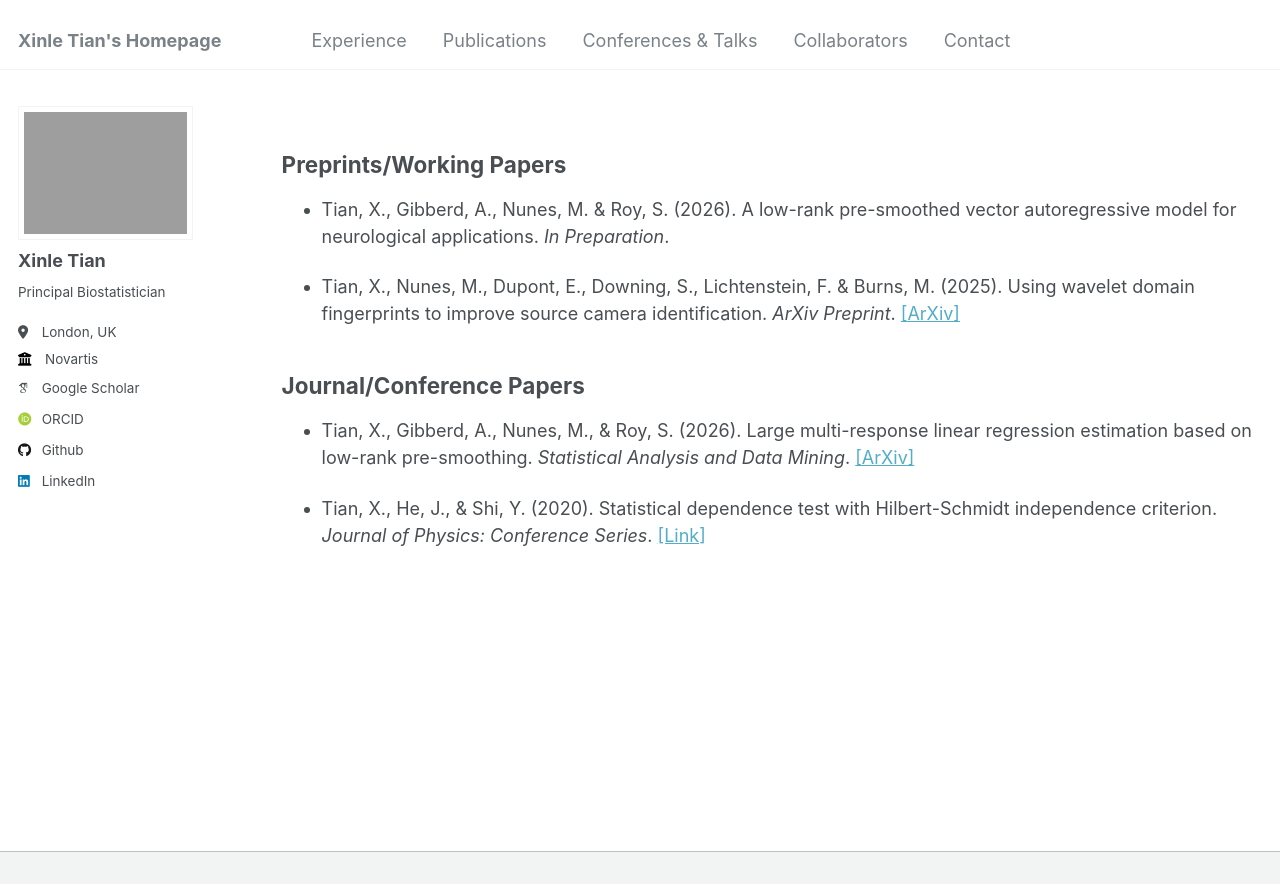
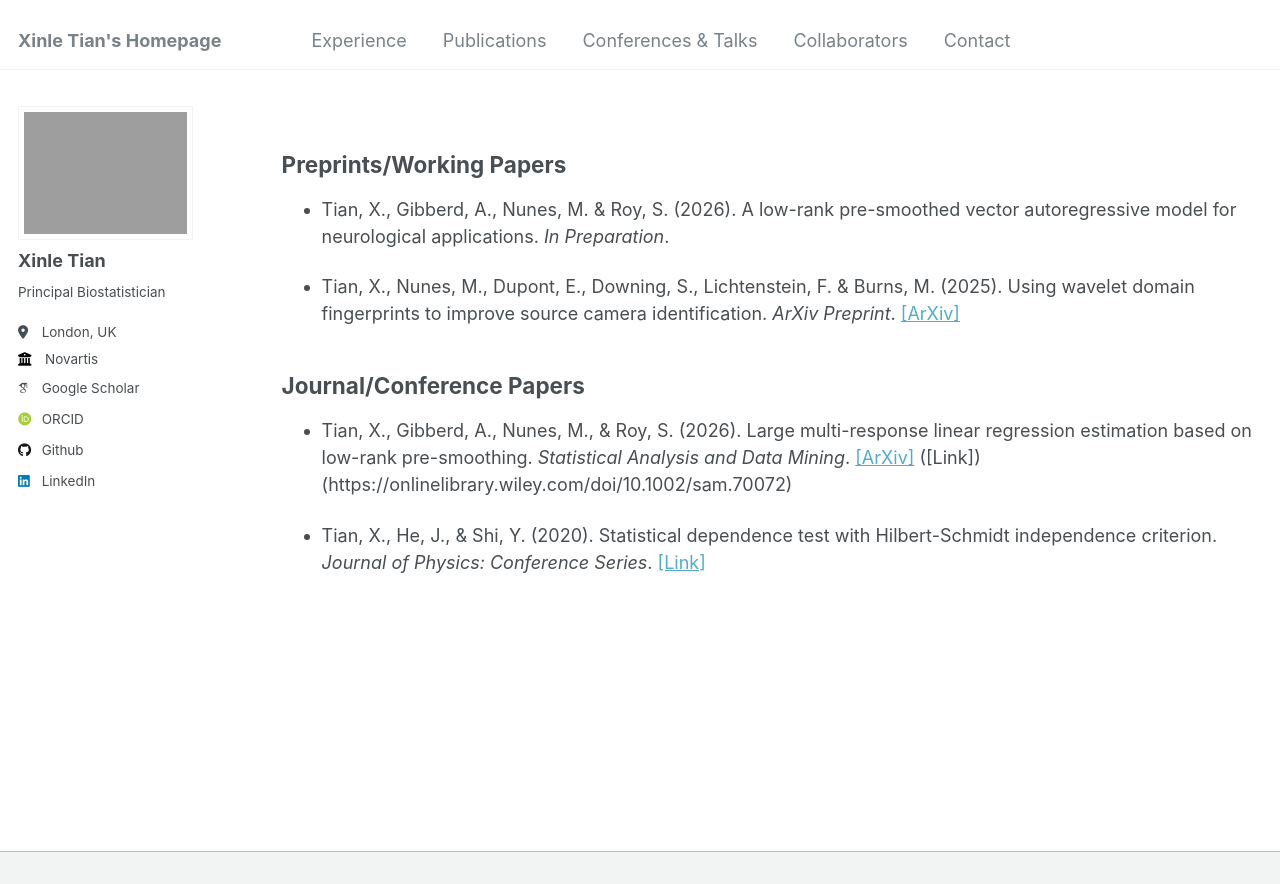
Before and after one commit to xinlet/xinlet.github.io, a Jekyll site: the page built from _pages/publications.md, in a window 1280 px wide and 1024 px high, cut to the strip 0-884 px from the top of the window. Built offline with Jekyll 4.4.1, drawn with Linux system fonts in a browser that asks for light colours; some web fonts are replaced.

Commit message:
Update publications.md

```diff
--- a/_pages/publications.md
+++ b/_pages/publications.md
@@ -15,6 +15,6 @@ author_profile: true
 
 ## Journal/Conference Papers
 
-* Tian, X., Gibberd, A., Nunes, M., & Roy, S. (2026). Large multi-response linear regression estimation based on low-rank pre-smoothing. *Statistical Analysis and Data Mining*. [[ArXiv]](https://arxiv.org/abs/2411.18334)
+* Tian, X., Gibberd, A., Nunes, M., & Roy, S. (2026). Large multi-response linear regression estimation based on low-rank pre-smoothing. *Statistical Analysis and Data Mining*. [[ArXiv]](https://arxiv.org/abs/2411.18334) ([Link])(https://onlinelibrary.wiley.com/doi/10.1002/sam.70072)
 
 * Tian, X., He, J., & Shi, Y. (2020). Statistical dependence test with Hilbert-Schmidt independence criterion. *Journal of Physics: Conference Series*. [[Link]](https://iopscience.iop.org/article/10.1088/1742-6596/1601/3/032008/meta)
```
